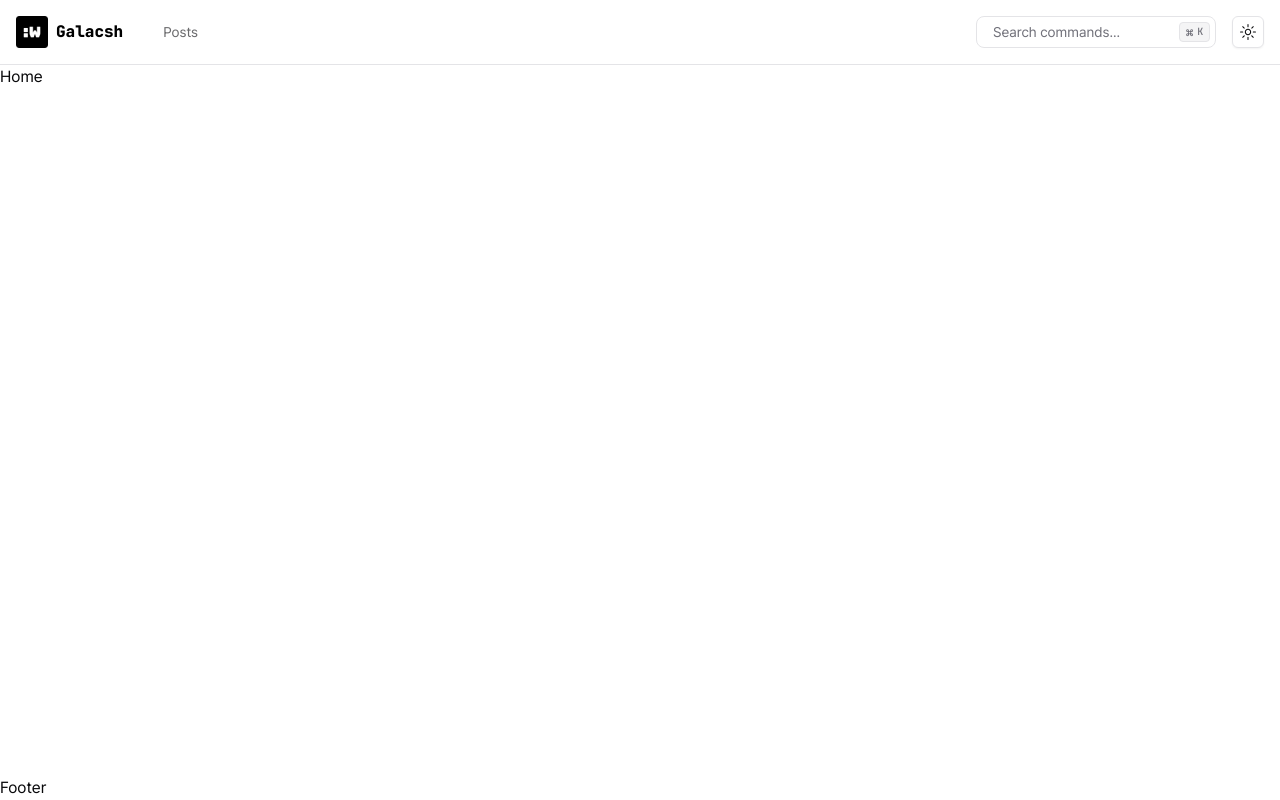
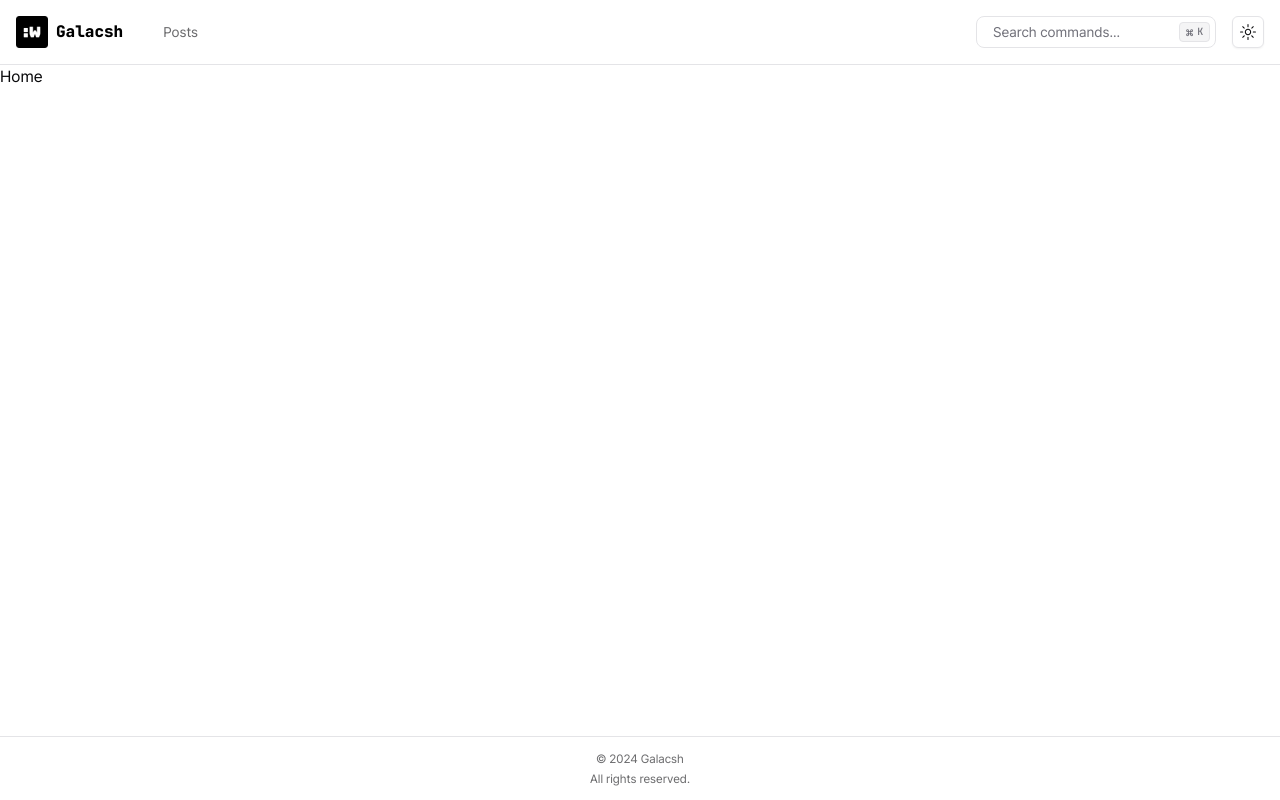
Before and after one commit to Galacsh/blog-template, a Next.js app: page / in a window 1280 px wide. Built offline with nearby package versions, Linux system fonts and the light colour scheme.

Commit message:
feat: app footer

```diff
--- a/components/app-footer.tsx
+++ b/components/app-footer.tsx
@@ -1,3 +1,8 @@
 export function AppFooter() {
-  return <>Footer</>
+  return (
+    <footer className="h-16 w-full flex flex-col items-center justify-center text-foreground/60 border-t border-border">
+      <span className="text-xs leading-5">© 2024 Galacsh</span>
+      <span className="text-xs leading-5">All rights reserved.</span>
+    </footer>
+  )
 }
```
